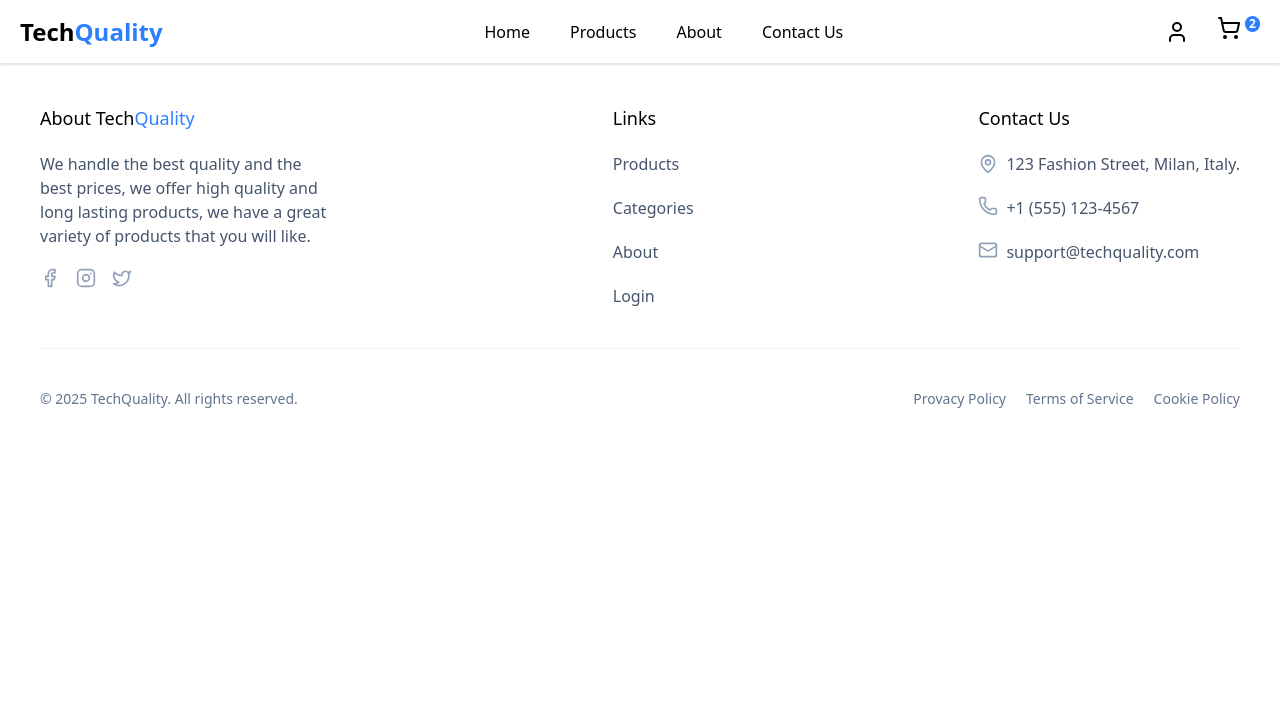
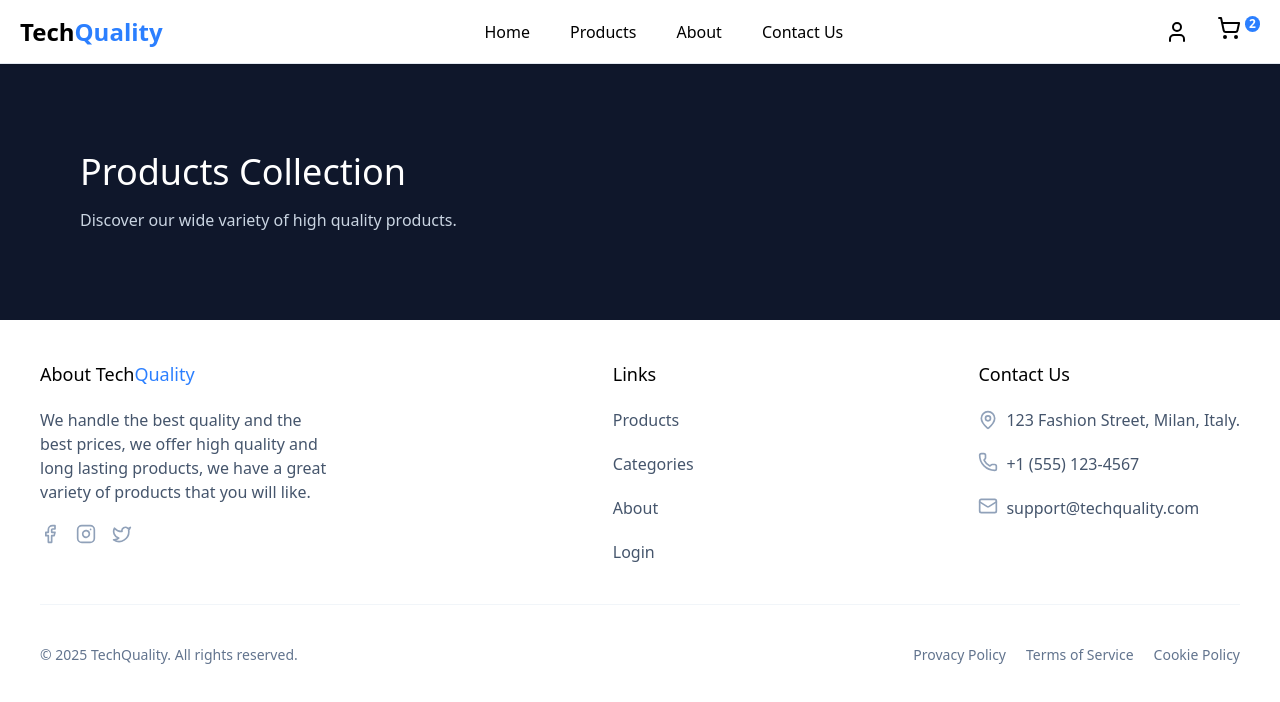
Before and after one commit to davidvchang/TechQuality---Ecommerce, a React (Vite) app in the folder frontend/: page /products in a window 1280 px wide. Shown: the top 702 px of the page. Built offline with nearby package versions, Linux system fonts and the light colour scheme.

Commit message:
Add: Products Collection container in ProductsPage

```diff
--- a/frontend/src/App.tsx
+++ b/frontend/src/App.tsx
@@ -6,6 +6,7 @@ import Home from "./pages/Home"
 import { Route, Routes, BrowserRouter } from 'react-router-dom';
 import Review from "./pages/Review";
 import PaymentAccepted from "./pages/PaymentAccepted";
+import Products from "./pages/Products";
 
 function App() {
 
@@ -19,6 +20,7 @@ function App() {
           <Routes>
 
               <Route path="/" element={<Home/>}/>
+              <Route path="/products" element={<Products/>}/>
               <Route path="/cart" element={<Cart/>}/>
               <Route path="/checkout" element={<Checkout/>}/>
               <Route path="/order-review" element={<Review/>}/>
--- /dev/null
+++ b/frontend/src/pages/Products.tsx
@@ -0,0 +1,15 @@
+import React from 'react'
+
+const Products:React.FC = () => {
+  return (
+    <section className='w-full h-full'>
+        <div className='w-full h-64 bg-slate-900 flex flex-col justify-center pl-20 gap-4'>
+            <span className='text-white text-4xl font-light'>Products Collection</span>
+            <span className='text-slate-300'>Discover our wide variety of high quality products.</span>
+        </div>
+
+    </section>
+  )
+}
+
+export default Products
```
